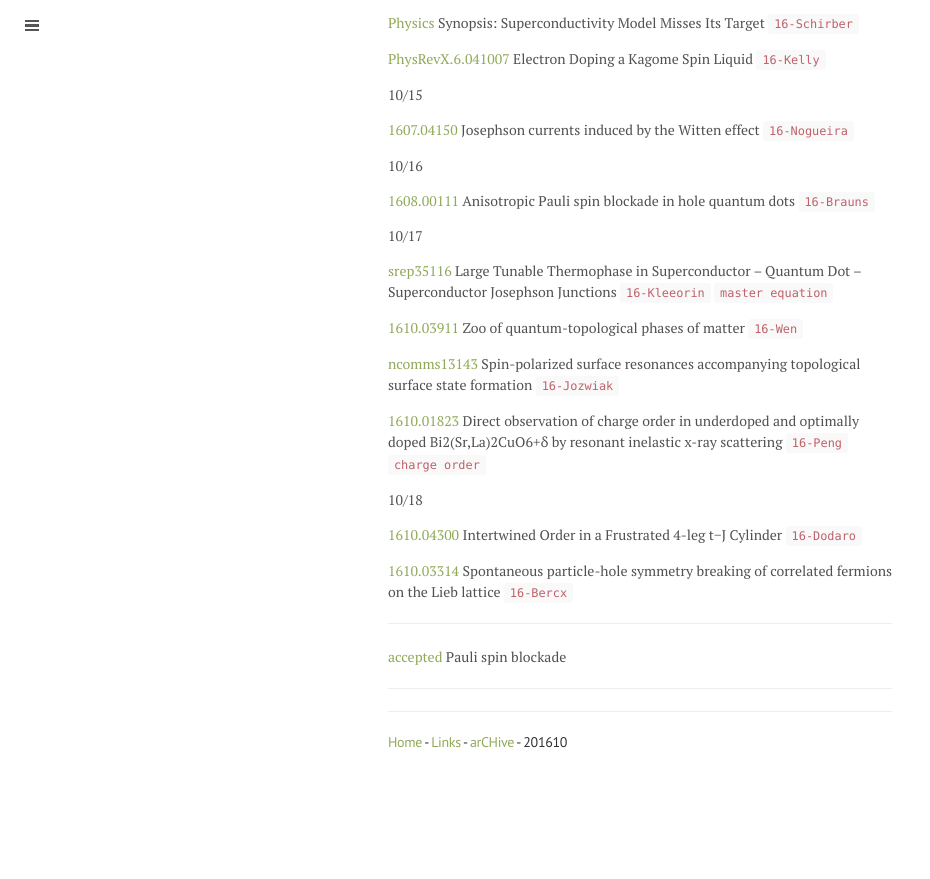
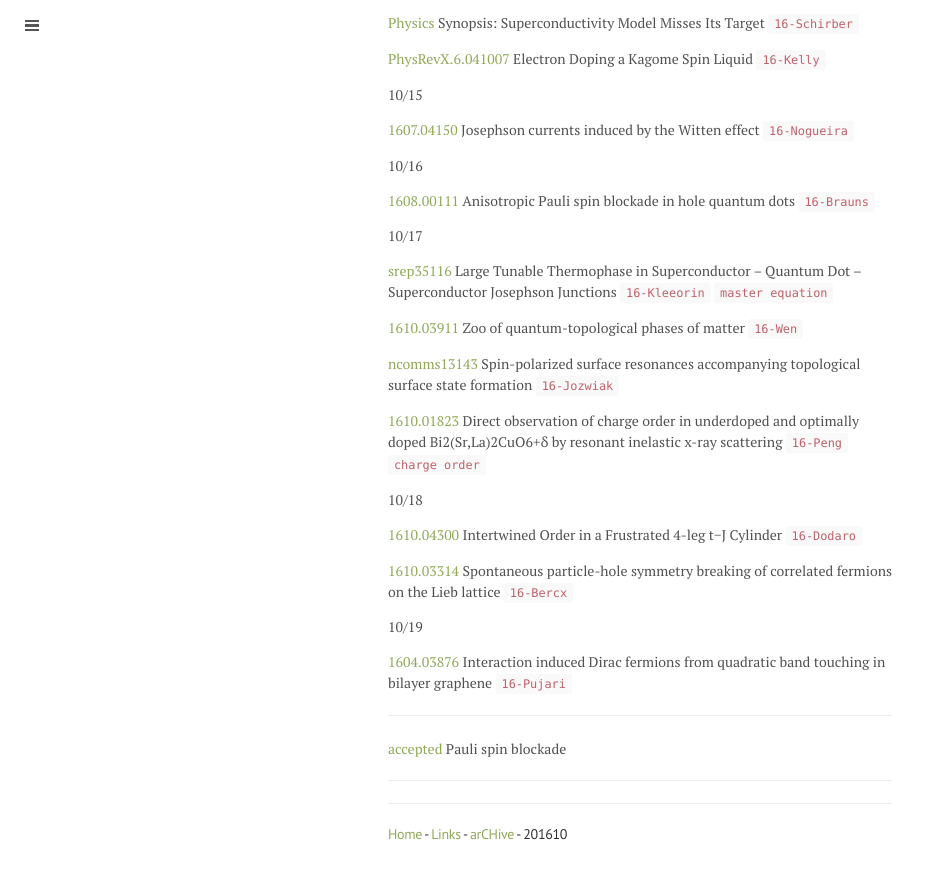
Before and after one commit to qkrwlsghdcjsworlt/work, a Jekyll site: the page built from 201610.md, in a window 1280 px wide and 900 px high, scrolled down 1841 px. Shown: the top 879 px of the window, without its empty margins (0-930 px from the left). Built offline with Jekyll 4.4.1, drawn with Linux system fonts in a browser that asks for light colours; formulas are drawn with MathJax 3; before the commit the page ends 2649 px from its top, so only the background shows below that.

Commit message:
“update”

```diff
--- a/201610.md
+++ b/201610.md
@@ -112,7 +112,10 @@ title: 201610
 
 [1610.03314](https://arxiv.org/abs/1610.03314) Spontaneous particle-hole symmetry breaking of correlated fermions on the Lieb lattice `16-Bercx`
 
+10/19
 
+
+[1604.03876](https://arxiv.org/abs/1604.03876) Interaction induced Dirac fermions from quadratic band touching in bilayer graphene `16-Pujari`
 
 
 
```
